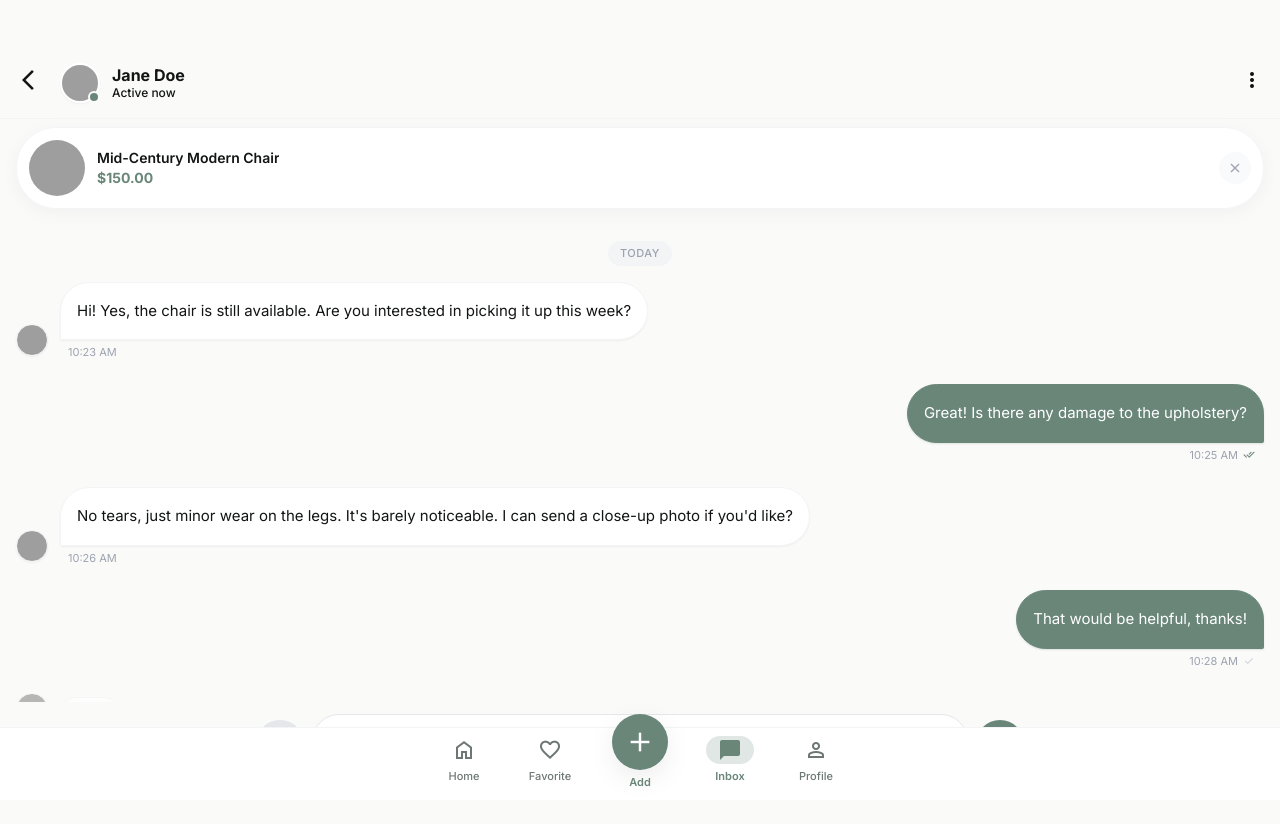
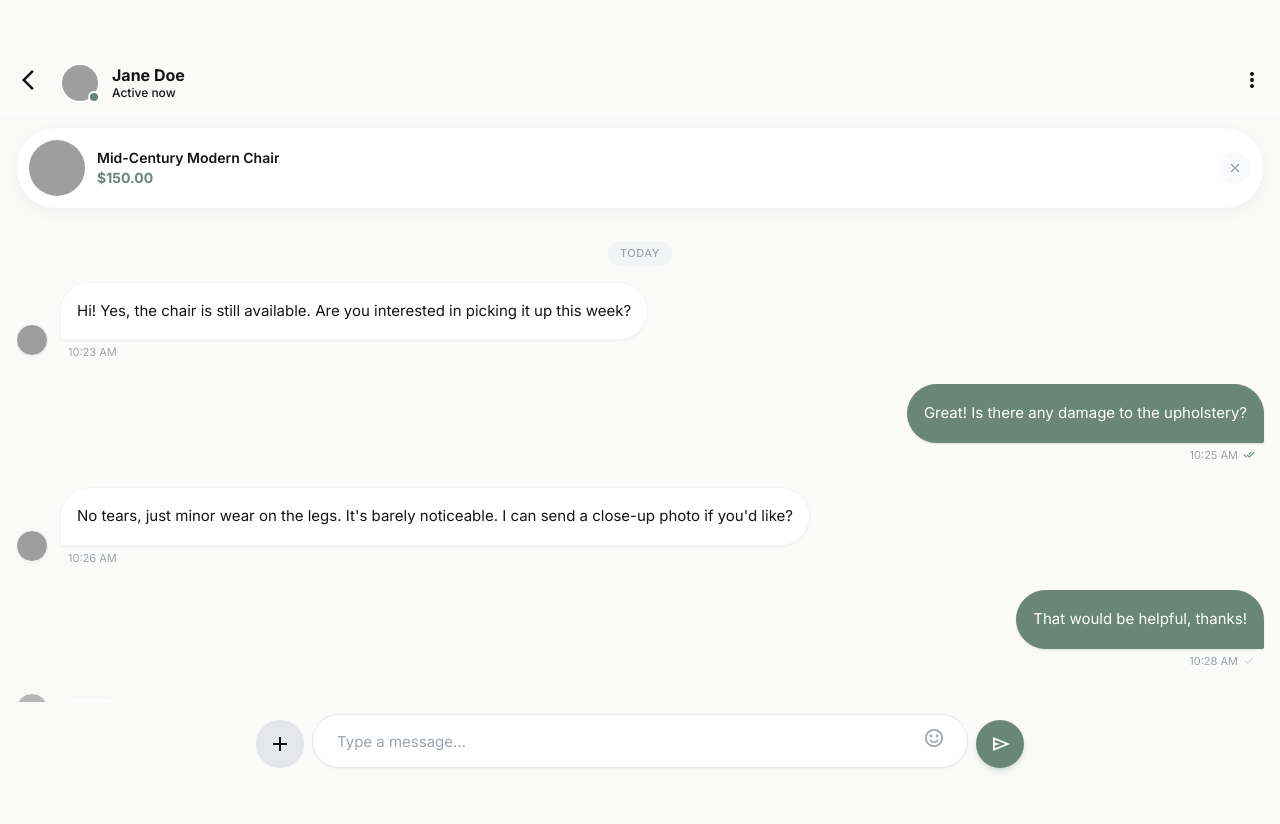
Before and after one commit to GifekPromnice/stitch_product_details, a React (Vite) app: page /chat in a window 1280 px wide. Shown: the top 824 px of the page. After the commit the page ends 800 px from the top, so only its background shows below. Built offline with nearby package versions, Linux system fonts and the light colour scheme; grey boxes are pictures that could not be loaded.

Commit message:
Unify global navigation menu design and hide it on AddListing and Chat screens

```diff
--- a/src/App.jsx
+++ b/src/App.jsx
@@ -27,7 +27,7 @@ function App() {
                     <Route path="/order-confirmation" element={<OrderConfirmation />} />
                     <Route path="/profile" element={<Layout><Profile /></Layout>} />
                     <Route path="/wallet" element={<Wallet />} />
-                    <Route path="/chat" element={<Layout><Chat /></Layout>} />
+                    <Route path="/chat" element={<Chat />} />
                     <Route path="/add-listing" element={<AddListing />} />
                     <Route path="/negotiate/:id" element={<Negotiate />} />
                     {/* Tu dodamy więcej ścieżek */}
--- a/src/components/Layout.jsx
+++ b/src/components/Layout.jsx
@@ -18,34 +18,34 @@ const Layout = ({ children }) => {
                 {children}
             </main>
 
-            <nav className="fixed bottom-0 w-full z-50 bg-white dark:bg-[#2C2E2D] border-t border-gray-100 dark:border-gray-800 pb-safe pt-2">
-                <div className="flex justify-between items-center px-6 pb-4 h-16 max-w-md mx-auto relative">
+            <nav className="fixed bottom-0 w-full z-50 bg-white/95 dark:bg-[#1E201F]/95 backdrop-blur-2xl border-t border-gray-100 dark:border-white/10 pt-2 pb-6 shadow-[0_-5px_20px_rgba(0,0,0,0.05)]">
+                <div className="flex items-end justify-around px-2 max-w-md mx-auto">
                     {navItems.map((item) => (
                         <Link
                             key={item.name}
                             to={item.path}
-                            className={`flex flex-col items-center justify-center gap-1 group transition-all ${item.isAction ? '-mt-4' : 'w-12'
+                            className={`group flex flex-1 flex-col items-center justify-center gap-1 p-2 transition-colors ${item.isAction ? 'relative' : 'text-neutral-400 hover:text-primary'
                                 }`}
                         >
                             {item.isAction ? (
                                 <>
-                                    <div className="h-14 w-14 rounded-full bg-primary shadow-float hover:bg-primary-dark flex items-center justify-center transition-all hover:scale-105 active:scale-95">
-                                        <span className="material-symbols-outlined text-white text-[32px]">{item.icon}</span>
+                                    <div className="absolute -top-10 flex size-14 items-center justify-center rounded-full bg-primary text-white shadow-xl shadow-primary/30 ring-4 ring-white dark:ring-[#1E201F] transition-transform active:scale-95 group-hover:scale-105">
+                                        <span className="material-symbols-outlined text-[28px]">{item.icon}</span>
                                     </div>
-                                    <span className="text-[11px] font-semibold text-primary">
+                                    <span className="mt-8 text-[10px] font-bold text-primary">
                                         {item.name}
                                     </span>
                                 </>
                             ) : (
                                 <>
-                                    <div className={`h-7 w-12 rounded-full flex items-center justify-center transition-colors ${currentPath === item.path ? 'bg-primary/20' : 'hover:bg-gray-100 dark:hover:bg-gray-700'
-                                        }`}>
-                                        <span className={`material-symbols-outlined text-[24px] ${currentPath === item.path ? 'text-primary' : 'text-text-sub dark:text-gray-400'
-                                            }`} style={{ fontVariationSettings: currentPath === item.path ? "'FILL' 1" : "'FILL' 0" }}>
-                                            {item.icon}
-                                        </span>
-                                    </div>
-                                    <span className={`text-[11px] transition-colors ${currentPath === item.path ? 'text-primary font-semibold' : 'text-text-sub dark:text-gray-400 font-medium'
+                                    <span
+                                        className={`material-symbols-outlined text-[24px] transition-transform group-hover:-translate-y-0.5 ${currentPath === item.path ? 'text-primary' : ''
+                                            }`}
+                                        style={{ fontVariationSettings: currentPath === item.path ? "'FILL' 1" : "'FILL' 0" }}
+                                    >
+                                        {item.icon}
+                                    </span>
+                                    <span className={`text-[10px] font-medium ${currentPath === item.path ? 'text-primary font-bold' : ''
                                         }`}>
                                         {item.name}
                                     </span>
--- a/src/screens/AddListing.jsx
+++ b/src/screens/AddListing.jsx
@@ -19,14 +19,6 @@ const AddListing = () => {
             setNewTag('');
         }
     };
-
-    const navItems = [
-        { name: 'Home', icon: 'home', path: '/home' },
-        { name: 'Favorite', icon: 'favorite', path: '/home' },
-        { name: 'Add', icon: 'add', path: '/add-listing', isAction: true },
-        { name: 'Inbox', icon: 'inbox', path: '/chat' },
-        { name: 'Profile', icon: 'person', path: '/profile' }
-    ];
 
     return (
         <div className="relative flex min-h-screen w-full flex-col bg-background-light dark:bg-background-dark text-neutral-900 dark:text-gray-100 antialiased selection:bg-primary/30 pb-24 mx-auto max-w-md shadow-2xl overflow-hidden">
@@ -206,37 +198,6 @@ const AddListing = () => {
                 </div>
             </main>
 
-            {/* Bottom Navigation */}
-            <div className="fixed bottom-0 z-50 w-full max-w-md bg-background-light/95 dark:bg-[#1e201f]/95 backdrop-blur-2xl border-t border-neutral-200 dark:border-white/10 pt-2 pb-6 shadow-[0_-5px_20px_rgba(0,0,0,0.05)]">
-                <div className="flex items-end justify-around px-2">
-                    {navItems.map((item) => (
-                        <button
-                            key={item.name}
-                            onClick={() => navigate(item.path)}
-                            className={`group flex flex-1 flex-col items-center justify-center gap-1 p-2 transition-colors ${item.isAction ? 'relative' : 'text-neutral-400 hover:text-primary'
-                                }`}
-                        >
-                            {item.isAction ? (
-                                <>
-                                    <div className="absolute -top-10 flex size-14 items-center justify-center rounded-full bg-primary text-white shadow-xl shadow-primary/30 ring-4 ring-background-light dark:ring-[#1e201f] transition-transform active:scale-95">
-                                        <span className="material-symbols-outlined text-[28px]">{item.icon}</span>
-                                    </div>
-                                    <span className="mt-8 text-[10px] font-bold text-primary">{item.name}</span>
-                                </>
-                            ) : (
-                                <>
-                                    <span className="material-symbols-outlined text-[24px] group-hover:-translate-y-0.5 transition-transform">{item.icon}</span>
-                                    <span className="text-[10px] font-medium">{item.name}</span>
-                                </>
-                            )}
-                        </button>
-                    ))}
-                </div>
-                <div className="flex w-full justify-center pt-2">
-                    <div className="h-1 w-32 rounded-full bg-neutral-300 dark:bg-neutral-700"></div>
-                </div>
-            </div>
-
             <style dangerouslySetInnerHTML={{
                 __html: `
                 @keyframes shimmer {
--- a/src/screens/Home.jsx
+++ b/src/screens/Home.jsx
@@ -42,7 +42,7 @@ const Home = () => {
     );
 
     return (
-        <div className="animate-in fade-in duration-500 bg-background-light dark:bg-background-dark min-h-screen">
+        <div className="animate-in fade-in duration-500 bg-background-light dark:bg-background-dark">
             <header className="fixed top-0 left-0 right-0 z-50 px-4 pt-12 pb-4 bg-background-light/80 dark:bg-background-dark/80 backdrop-blur-md">
                 <div className="flex gap-3 items-center w-full max-w-md mx-auto">
                     <div
@@ -72,7 +72,7 @@ const Home = () => {
                 products={products}
             />
 
-            <main className="w-full max-w-md mx-auto pt-32 pb-24 px-4 text-text-main dark:text-gray-100">
+            <main className="w-full max-w-md mx-auto pt-32 px-4 text-text-main dark:text-gray-100">
                 <div className="flex gap-2 overflow-x-auto no-scrollbar pb-6 -mx-4 px-4">
                     {categories.map(cat => (
                         <button
--- a/src/screens/Profile.jsx
+++ b/src/screens/Profile.jsx
@@ -30,7 +30,7 @@ const Profile = () => {
     ];
 
     return (
-        <div className="flex flex-col min-h-screen bg-background-light dark:bg-background-dark animate-in fade-in duration-500">
+        <div className="flex flex-col bg-background-light dark:bg-background-dark animate-in fade-in duration-500">
             <header className="sticky top-0 z-10 bg-background-light/95 dark:bg-background-dark/95 backdrop-blur-sm pt-12 pb-3 px-4 flex items-center justify-between">
                 <button onClick={() => navigate(-1)}
                     className="flex size-10 items-center justify-center rounded-full hover:bg-black/5 dark:hover:bg-white/10 transition-colors">
@@ -39,7 +39,7 @@ const Profile = () => {
                 <h2 className="text-lg font-bold leading-tight tracking-tight flex-1 text-center pr-10">Settings</h2>
             </header>
 
-            <main className="flex flex-col gap-6 pb-24 px-4 overflow-y-auto">
+            <main className="flex flex-col gap-6 px-4 overflow-y-auto">
                 {/* Profile Header */}
                 <div className="flex flex-col items-center gap-4 pt-2">
                     <div className="relative group cursor-pointer">
```
